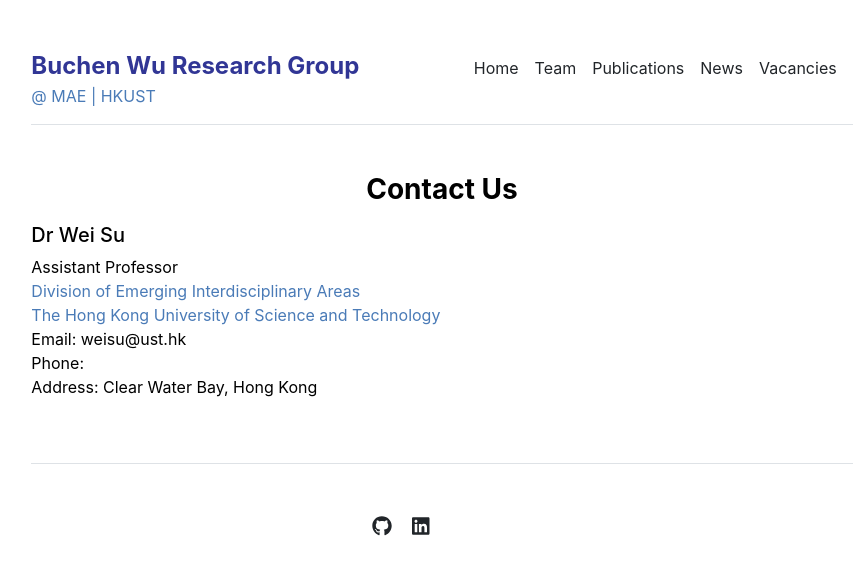
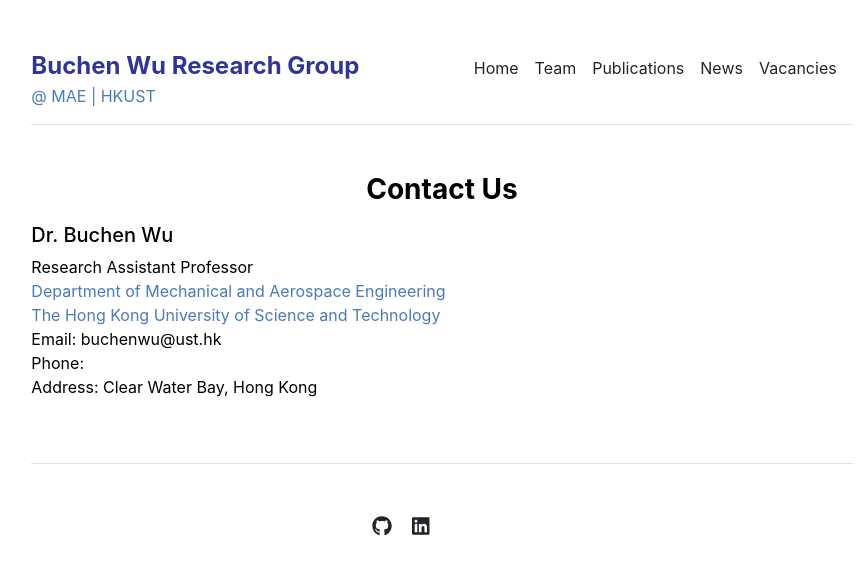
Before and after one commit to buchenwu/buchenwu.github.io, a Jekyll site: the page built from contact.md, in a window 1280 px wide. Shown: the top 575 px of the page, without its empty margins (198-1065 px from the left). Built offline with Jekyll 4.4.1, drawn with Linux system fonts in a browser that asks for light colours.

Commit message:
Update settings.yml

```diff
--- a/_data/settings.yml
+++ b/_data/settings.yml
@@ -15,17 +15,17 @@ courses:
 - {name: 'Stellar Structures', url: 'stellar-structures'}
 
 social:
-- {icon: 'github', link: 'https://github.com/WeiSu-MAE'}
-- {icon: 'linkedin', link: 'https://www.linkedin.com/in/wei-su-24373899/'}
+- {icon: 'github', link: ''}
+- {icon: 'linkedin', link: ''}
 
 contacts:
-- {name: 'Dr Wei Su',
-   title: 'Assistant Professor',
-   department: 'Division of Emerging Interdisciplinary Areas',
+- {name: 'Dr. Buchen Wu',
+   title: 'Research Assistant Professor',
+   department: 'Department of Mechanical and Aerospace Engineering',
    institution: 'The Hong Kong University of Science and Technology',
    address: 'Clear Water Bay, Hong Kong',
    phone: '',
-   email: 'weisu@ust.hk',
+   email: 'buchenwu@ust.hk',
    office: '',
    image: 'assets/img/contact.jpg'
  }
```
